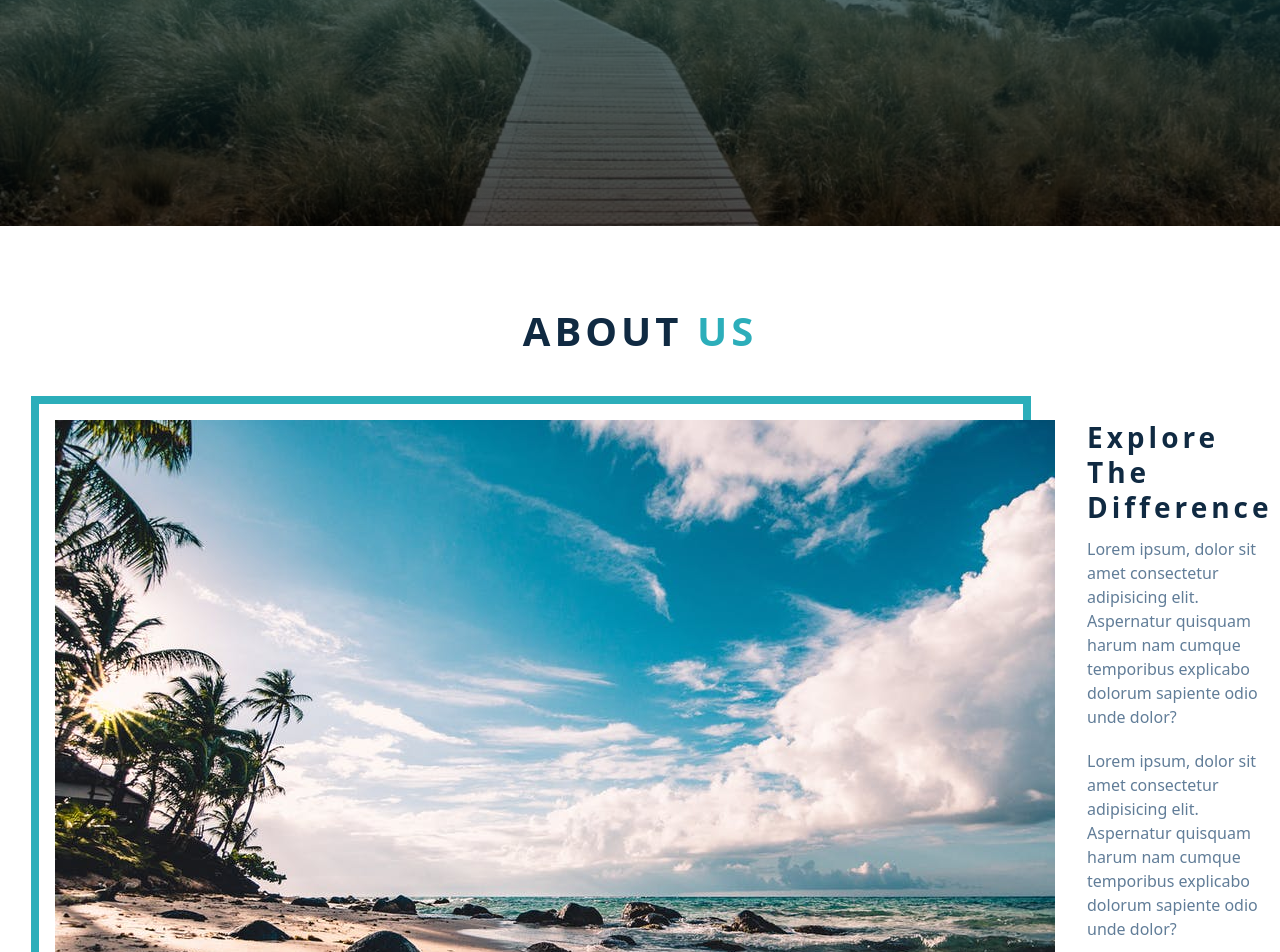
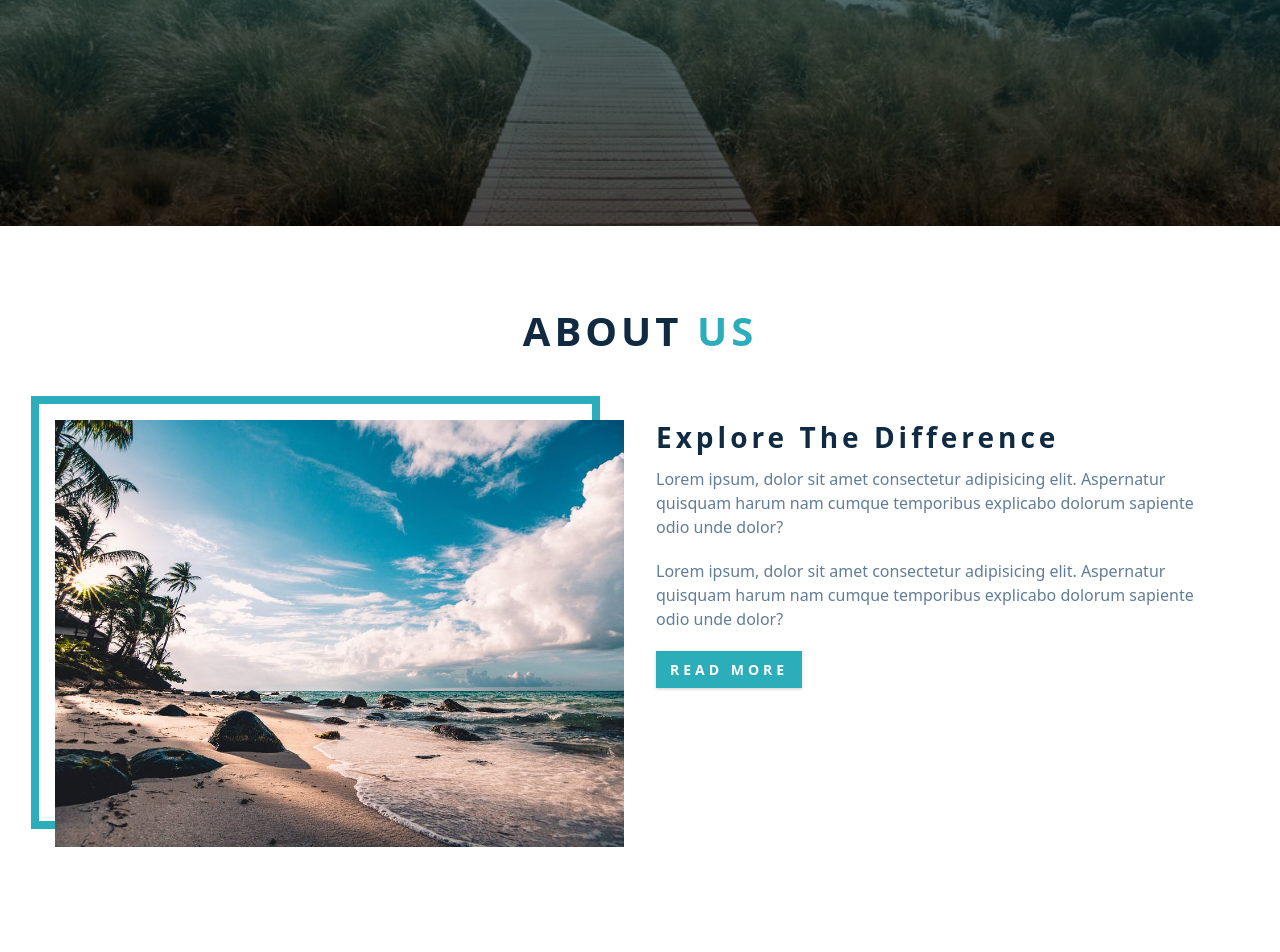
Before and after one commit to anamarijakukulj/react-libraries, a React (Vite) app in the folder react-libraries/: page / in a window 1280 px wide. Shown: the part 598-1550 px from the top of the page. Built offline with nearby package versions, Linux system fonts and the light colour scheme.

Commit message:
Update index.css

```diff
--- a/react-libraries/src/index.css
+++ b/react-libraries/src/index.css
@@ -215,6 +215,8 @@ p {
 
 .about-photo {
   position: relative;
+  width: 100%;
+  height: auto;
 }
 
 .services {
```
